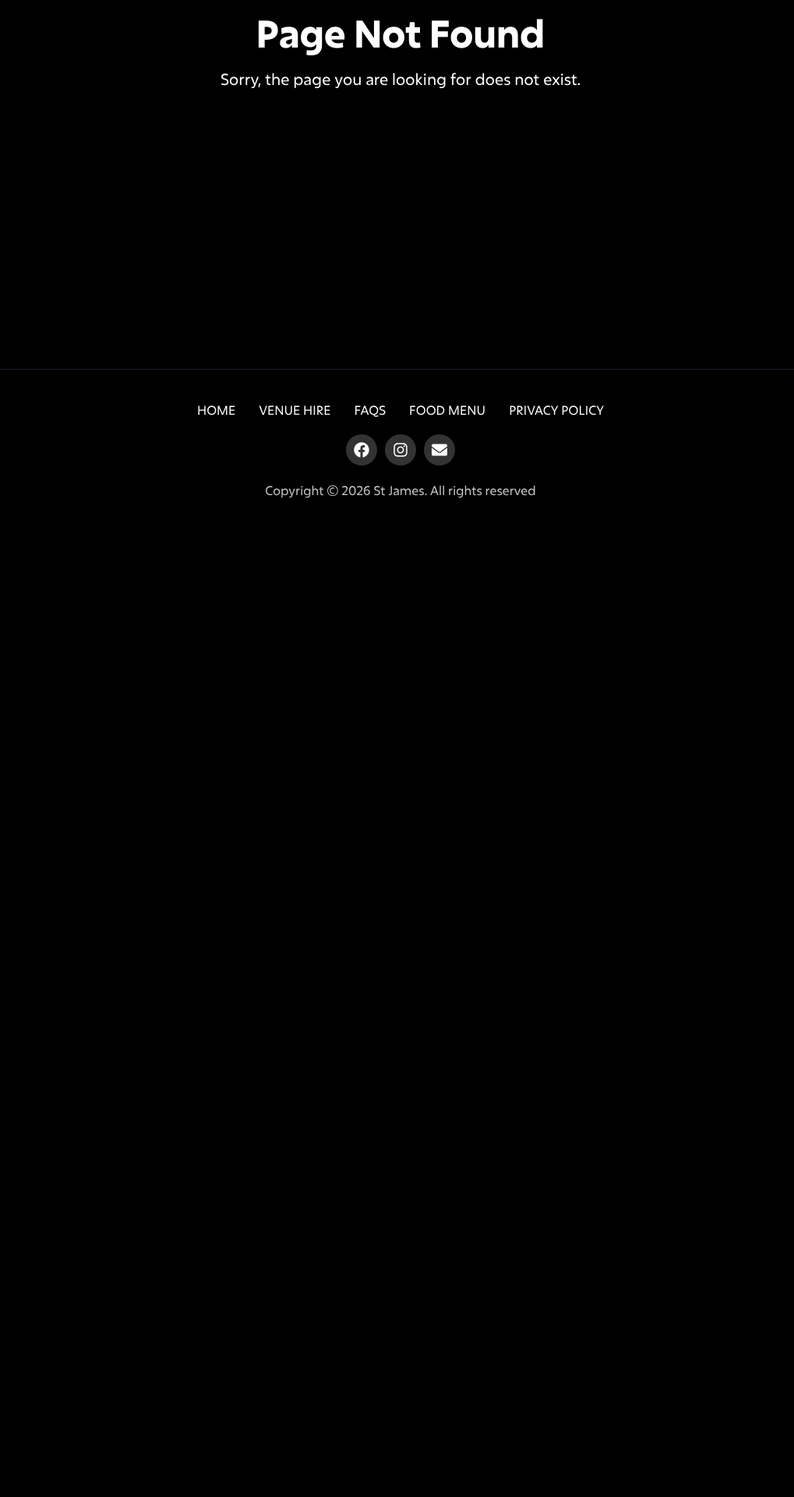
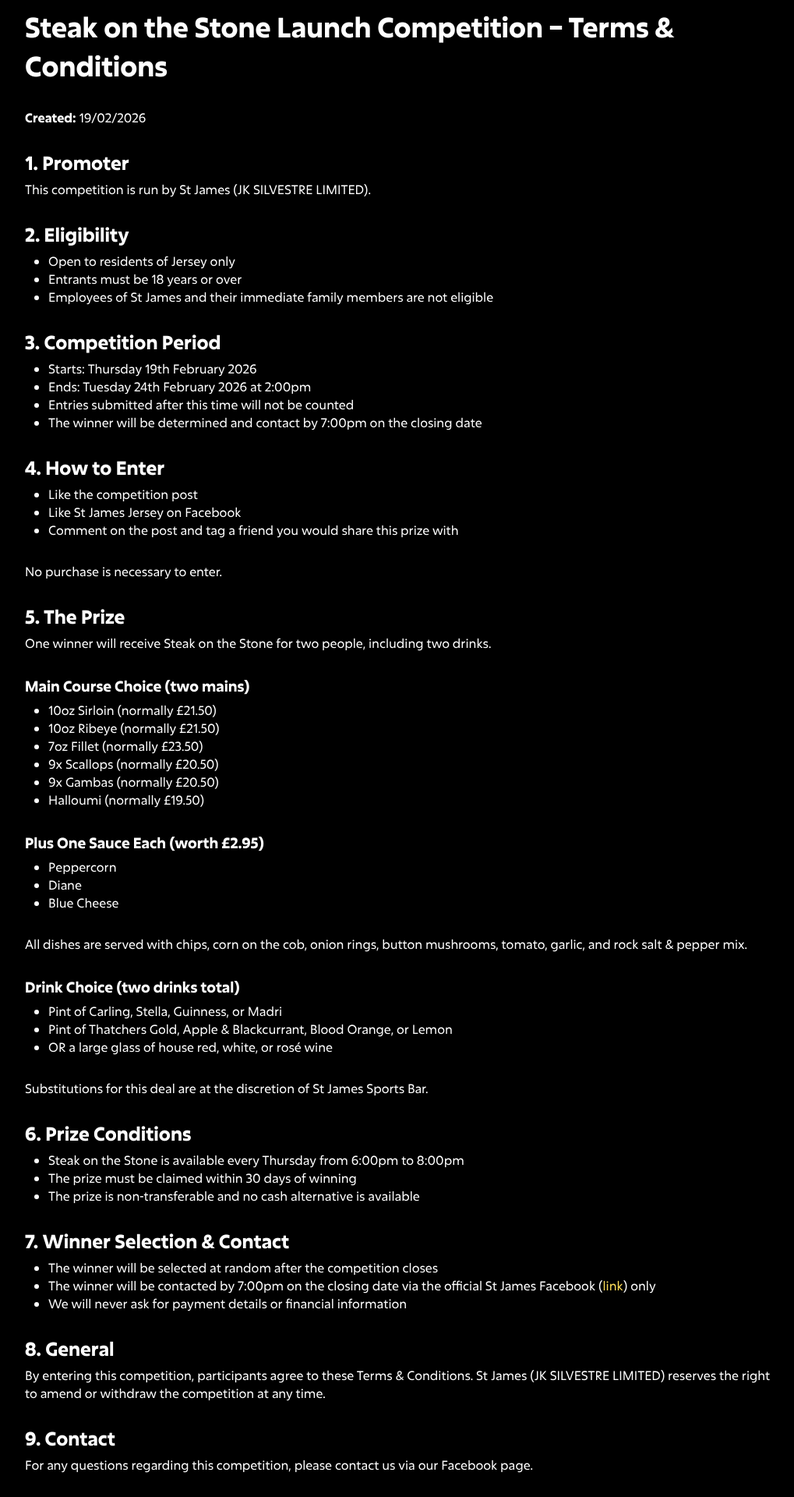
Before and after one commit to stjamesjsy/website, a Next.js app: page /terms/steak-stone-launch-comp in a window 1280 px wide. Before the commit this address had no page. Shown: the part 120-2040 px from the top of the page at 78% size, without its empty margins (126-1145 px from the left). Before the commit the page ends 800 px from the top, so only its background shows below. Built offline with nearby package versions, Linux system fonts and the light colour scheme.

Commit message:
Add terms for comp

```diff
--- /dev/null
+++ b/src/pages/terms/steak-stone-launch-comp/index.tsx
@@ -0,0 +1,120 @@
+import Container from "@/components/Container";
+import Footer from "@/components/Footer";
+import Navbar from "@/components/Navbar";
+import styles from "./styles.module.css";
+import Link from "next/link";
+import { FACEBOOK_URL } from "@/constants";
+
+export default function CompTerms() {
+    return (
+        <div className="page">
+            <div className="page-content">
+                <Navbar />
+                <Container>
+                    <div className={styles.content}>
+                        <h1>Steak on the Stone Launch Competition – Terms & Conditions</h1>
+
+                        <p><strong>Created:</strong> 19/02/2026</p>
+
+                        <h2>1. Promoter</h2>
+                        <p>
+                            This competition is run by St James (JK SILVESTRE LIMITED).
+                        </p>
+
+                        <h2>2. Eligibility</h2>
+                        <ul>
+                            <li>Open to residents of Jersey only</li>
+                            <li>Entrants must be 18 years or over</li>
+                            <li>Employees of St James and their immediate family members are not eligible</li>
+                        </ul>
+
+                        <h2>3. Competition Period</h2>
+                        <ul>
+                            <li>Starts: Thursday 19th February 2026</li>
+                            <li>Ends: Tuesday 24th February 2026 at 2:00pm</li>
+                            <li>Entries submitted after this time will not be counted</li>
+                            <li>The winner will be determined and contact by 7:00pm on the closing date</li>
+                        </ul>
+
+                        <h2>4. How to Enter</h2>
+                        <ul>
+                            <li>Like the competition post</li>
+                            <li>Like St James Jersey on Facebook</li>
+                            <li>Comment on the post and tag a friend you would share this prize with</li>
+                        </ul>
+                        <p>No purchase is necessary to enter.</p>
+
+                        <h2>5. The Prize</h2>
+                        <p>
+                            One winner will receive Steak on the Stone for two people, including two drinks.
+                        </p>
+
+                        <h3>Main Course Choice (two mains)</h3>
+                        <ul>
+                            <li>10oz Sirloin (normally £21.50)</li>
+                            <li>10oz Ribeye (normally £21.50)</li>
+                            <li>7oz Fillet (normally £23.50)</li>
+                            <li>9x Scallops (normally £20.50)</li>
+                            <li>9x Gambas (normally £20.50)</li>
+                            <li>Halloumi (normally £19.50)</li>
+                        </ul>
+
+                        <h3>Plus One Sauce Each (worth £2.95)</h3>
+                        <ul>
+                            <li>Peppercorn</li>
+                            <li>Diane</li>
+                            <li>Blue Cheese</li>
+                        </ul>
+
+                        <p>
+                            All dishes are served with chips, corn on the cob, onion rings, button mushrooms,
+                            tomato, garlic, and rock salt &amp; pepper mix.
+                        </p>
+
+                        <h3>Drink Choice (two drinks total)</h3>
+                        <ul>
+                            <li>Pint of Carling, Stella, Guinness, or Madri</li>
+                            <li>Pint of Thatchers Gold, Apple &amp; Blackcurrant, Blood Orange, or Lemon</li>
+                            <li>OR a large glass of house red, white, or rosé wine</li>
+                        </ul>
+
+                        <p>
+                            Substitutions for this deal are at the discretion of St James Sports Bar.
+                        </p>
+
+                        <h2>6. Prize Conditions</h2>
+                        <ul>
+                            <li>Steak on the Stone is available every Thursday from 6:00pm to 8:00pm</li>
+                            <li>The prize must be claimed within 30 days of winning</li>
+                            <li>The prize is non-transferable and no cash alternative is available</li>
+                        </ul>
+
+                        <h2>7. Winner Selection &amp; Contact</h2>
+                        <ul>
+                            <li>The winner will be selected at random after the competition closes</li>
+                            <li>
+                                The winner will be contacted by 7:00pm on the closing date via
+                                the official St James Facebook (<Link href={FACEBOOK_URL} target="_blank" style={{ color: "var(--stjames-yellow)" }}>link</Link>) only
+                            </li>
+                            <li>
+                                We will never ask for payment details or financial information
+                            </li>
+                        </ul>
+
+                        <h2>8. General</h2>
+                        <p>
+                            By entering this competition, participants agree to these Terms &amp; Conditions.
+                            St James (JK SILVESTRE LIMITED) reserves the right to amend or withdraw the competition at any time.
+                        </p>
+
+                        <h2>9. Contact</h2>
+                        <p>
+                            For any questions regarding this competition, please contact us via our Facebook page.
+                        </p>
+                    </div>
+                </Container>
+                <Footer />
+            </div>
+        </div>
+    )
+}
--- /dev/null
+++ b/src/pages/terms/steak-stone-launch-comp/styles.module.css
@@ -0,0 +1,21 @@
+.content h1 {
+    margin-bottom: 30px;
+    font-size: 35px;
+}
+
+.content p {
+    margin-bottom: 30px;
+    margin-top: 6px;
+}
+
+.content ul {
+    margin-bottom: 30px;
+    padding-left: 30px;
+    margin-top: 6px;
+}
+
+@media screen and (max-width: 768px) {
+    .content h1 {
+        font-size: 28px;
+    }
+}
```
